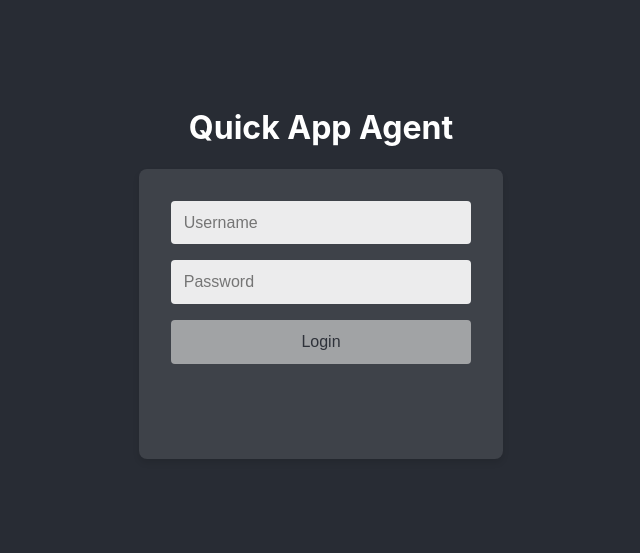
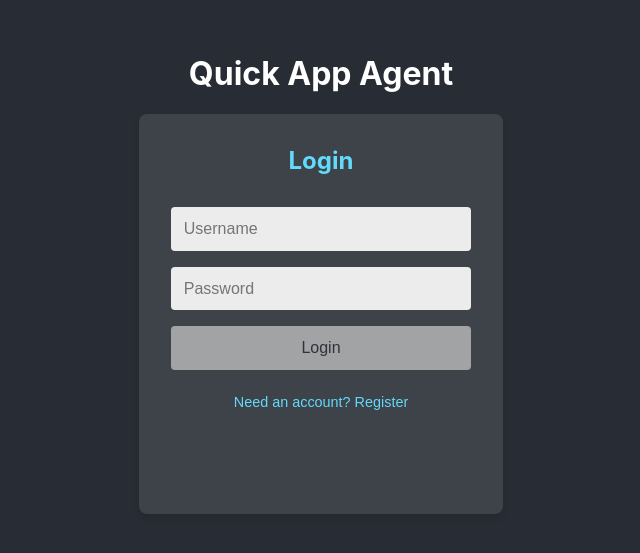
Before and after one commit to appcontentbiz/QAA, a React (Create React App) app in the folder frontend/: page / in a window 1280 px wide. Shown: the part 127-680 px from the top of the page, without its empty margins (319-959 px from the left). Built offline with nearby package versions, Linux system fonts and the light colour scheme; no server answers; the HTML template or start-up script is replaced by a standard one.

Commit message:
Add registration functionality and improve UI/UX

```diff
--- a/frontend/src/App.css
+++ b/frontend/src/App.css
@@ -21,6 +21,13 @@
   border-radius: 8px;
   min-width: 300px;
   box-shadow: 0 4px 6px rgba(0, 0, 0, 0.1);
+}
+
+.login-container h2 {
+  margin: 0;
+  margin-bottom: 1rem;
+  font-size: 1.5rem;
+  color: #61dafb;
 }
 
 .input-field {
@@ -59,13 +66,33 @@
   opacity: 0.7;
 }
 
+.toggle-button {
+  padding: 0.5rem;
+  border: none;
+  border-radius: 4px;
+  background-color: transparent;
+  color: #61dafb;
+  font-size: 0.9rem;
+  cursor: pointer;
+  transition: all 0.3s ease;
+}
+
+.toggle-button:hover {
+  color: #4fa8c7;
+  text-decoration: underline;
+}
+
 .message {
   margin-top: 1rem;
-  color: #61dafb;
   font-size: 0.9rem;
   min-height: 1.2em;
+  transition: all 0.3s ease;
 }
 
 .message.error {
   color: #ff6b6b;
 }
+
+.message.success {
+  color: #51cf66;
+}
--- a/frontend/src/App.js
+++ b/frontend/src/App.js
@@ -9,6 +9,28 @@ function App() {
   const [password, setPassword] = useState("");
   const [message, setMessage] = useState("");
   const [isLoggedIn, setIsLoggedIn] = useState(false);
+  const [isRegistering, setIsRegistering] = useState(false);
+
+  const register = async () => {
+    try {
+      const response = await fetch(`${API_URL}/register`, {
+        method: "POST",
+        headers: { "Content-Type": "application/json" },
+        body: JSON.stringify({ username, password }),
+      });
+      const data = await response.json();
+
+      if (response.ok) {
+        setMessage("Registration successful! Please login.");
+        setIsRegistering(false);
+      } else {
+        setMessage(data.error || "Registration failed");
+      }
+    } catch (error) {
+      console.error("Registration error:", error);
+      setMessage("Error connecting to server. Please try again later.");
+    }
+  };
 
   const login = async () => {
     try {
@@ -18,17 +40,29 @@ function App() {
         body: JSON.stringify({ username, password }),
       });
       const data = await response.json();
-      if (data.token) {
+
+      if (response.ok) {
         setToken(data.token);
         setIsLoggedIn(true);
-        setMessage("Login successful!");
+        setMessage(`Welcome back, ${data.username}!`);
       } else {
-        setMessage("Login failed: " + (data.error || "Invalid credentials"));
+        setMessage(data.error || "Login failed");
       }
     } catch (error) {
       console.error("Login error:", error);
       setMessage("Error connecting to server. Please make sure the backend server is running.");
     }
+  };
+
+  const resetForm = () => {
+    setUsername("");
+    setPassword("");
+    setMessage("");
+  };
+
+  const toggleMode = () => {
+    setIsRegistering(!isRegistering);
+    resetForm();
   };
 
   return (
@@ -38,6 +72,7 @@ function App() {
         <div className="login-container">
           {!isLoggedIn ? (
             <>
+              <h2>{isRegistering ? "Register" : "Login"}</h2>
               <input
                 type="text"
                 placeholder="Username"
@@ -53,11 +88,17 @@ function App() {
                 className="input-field"
               />
               <button
-                onClick={login}
+                onClick={isRegistering ? register : login}
                 className="login-button"
                 disabled={!username || !password}
               >
-                Login
+                {isRegistering ? "Register" : "Login"}
+              </button>
+              <button
+                onClick={toggleMode}
+                className="toggle-button"
+              >
+                {isRegistering ? "Already have an account? Login" : "Need an account? Register"}
               </button>
             </>
           ) : (
@@ -67,9 +108,7 @@ function App() {
                 onClick={() => {
                   setToken("");
                   setIsLoggedIn(false);
-                  setMessage("");
-                  setUsername("");
-                  setPassword("");
+                  resetForm();
                 }}
                 className="login-button"
               >
@@ -77,7 +116,7 @@ function App() {
               </button>
             </div>
           )}
-          <p className={`message ${message.includes('Error') ? 'error' : ''}`}>
+          <p className={`message ${message.includes('Error') || message.includes('failed') ? 'error' : message.includes('successful') ? 'success' : ''}`}>
             {message}
           </p>
         </div>
```
Also changed, not shown: 2 other files (tests, documents, lock files or other folders).
